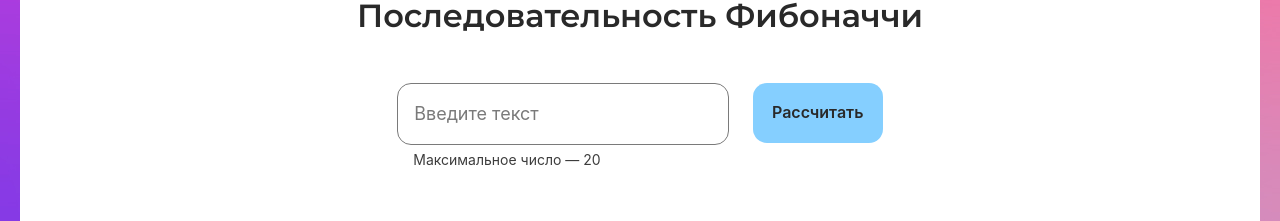
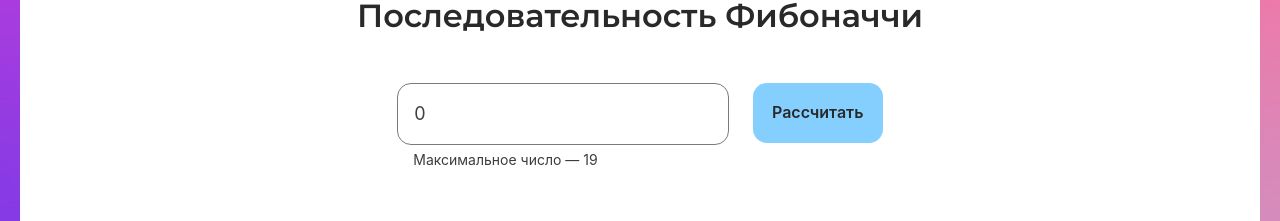
Before and after one commit to bogdaryan/algososh, a React (Create React App) app: page /fibonacci in a window 1280 px wide. Shown: the part 196-417 px from the top of the page. Built offline with nearby package versions, Linux system fonts and the light colour scheme.

Commit message:
after review

```diff
--- a/src/components/fibonacci-page/fibonacci-page.tsx
+++ b/src/components/fibonacci-page/fibonacci-page.tsx
@@ -46,7 +46,8 @@ export const FibonacciPage: React.FC = () => {
           <Input
             type="number"
             isLimitText={true}
-            max={20}
+            max={19}
+            value={input}
             extraClass="mr-12"
             onChange={(e: FormEvent<HTMLInputElement>) =>
               setInput(Number(e.currentTarget.value))
--- a/src/components/sorting-page/sorting.ts
+++ b/src/components/sorting-page/sorting.ts
@@ -2,7 +2,7 @@ import { SetStateAction } from "react";
 import { Direction } from "../../types/direction";
 import { ElementStates } from "../../types/element-states";
 import { TColumn } from "./types";
-import { setDelay, swap } from "../../utils /utils";
+import { setDelay, swap } from "../../utils/utils";
 
 const MIN_ARRAY_LENGTH = 3;
 const MAX_ARRAY_LENGTH = 17;
```
Also changed, not shown: src/utils/utils.ts (renamed from src/utils /utils.ts).
